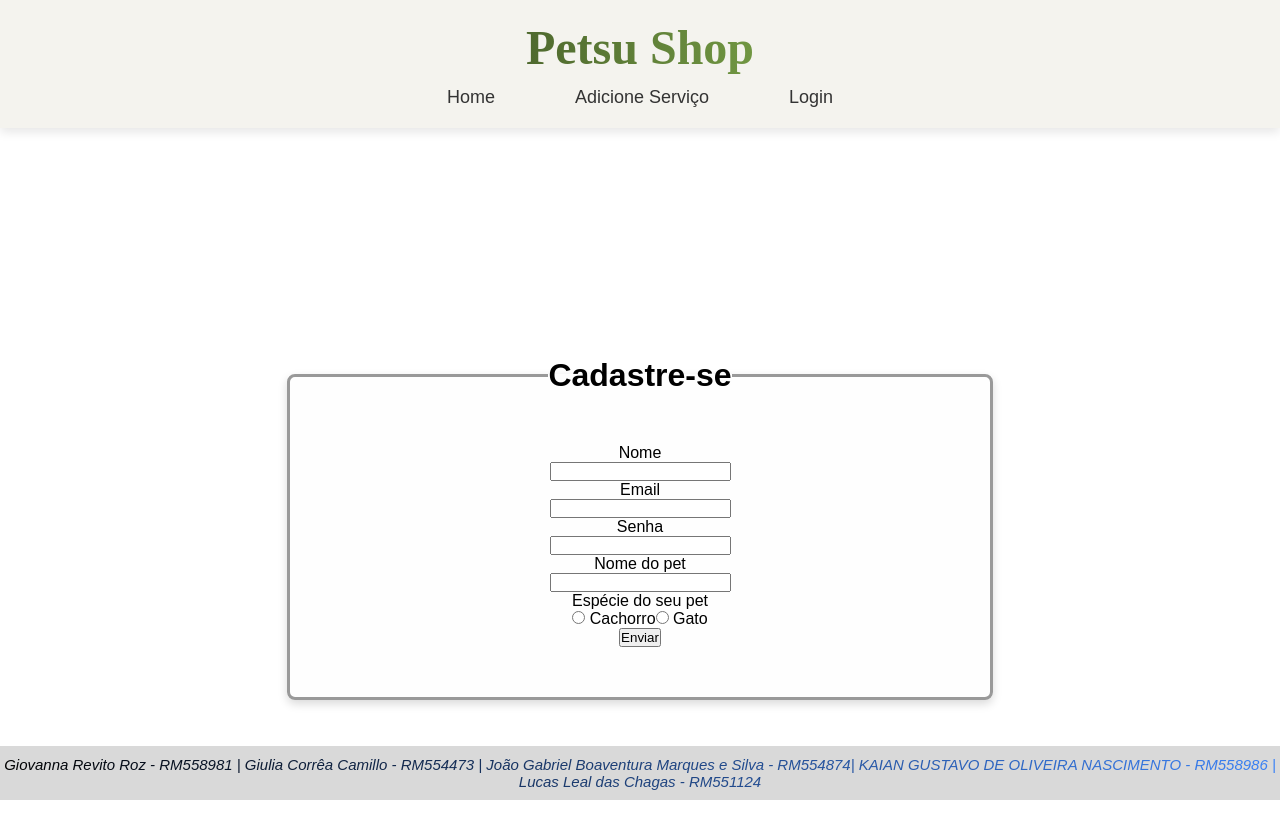
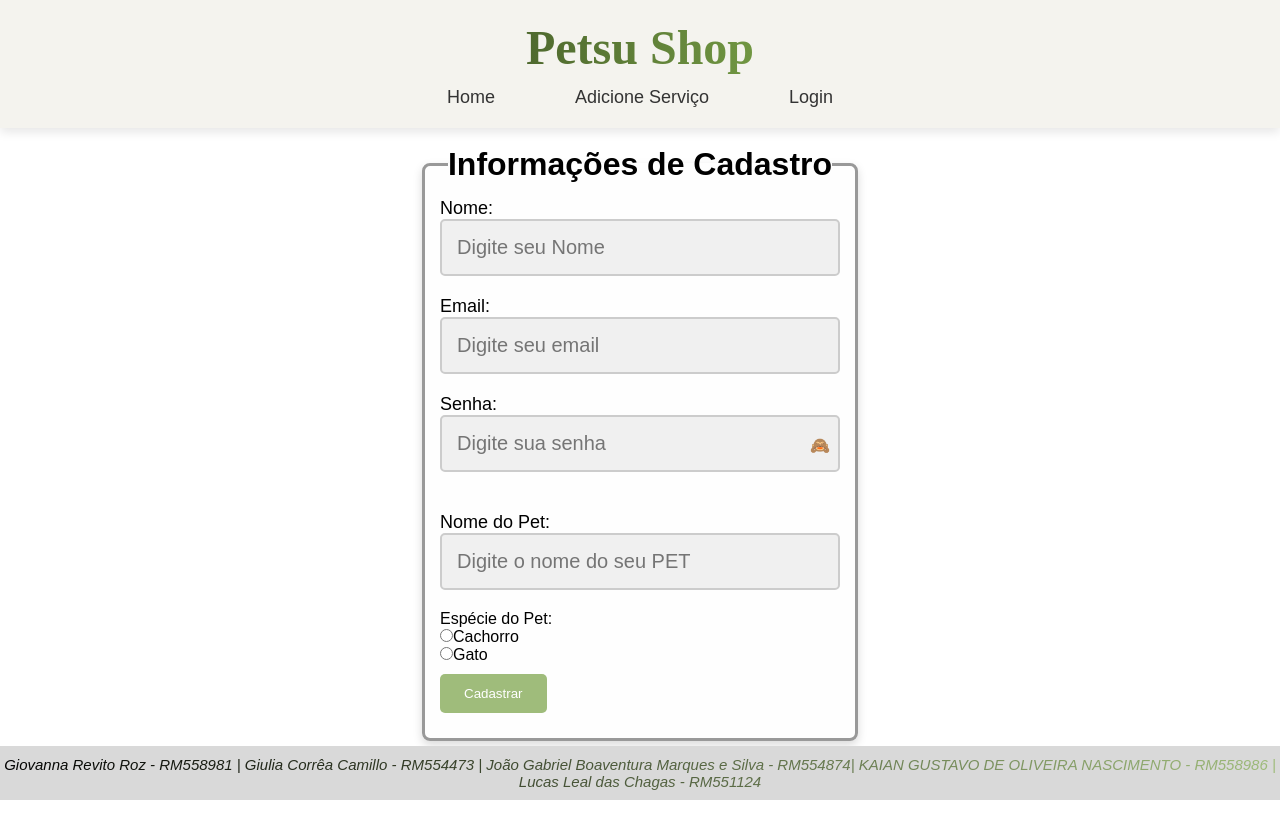
Before and after one commit to LucasLDC/cp4front, a Next.js app in the folder Checkpoint5/: page /Cadastro in a window 1280 px wide. Shown: the top 838 px of the page. After the commit the page ends 800 px from the top, so only its background shows below. Built offline with nearby package versions, Linux system fonts and the light colour scheme.

Commit message:
fiz muita coisa;

```diff
--- /dev/null
+++ b/Checkpoint5/data/servicos.json.tsx
@@ -0,0 +1,5 @@
+import data from './servicos.json'
+
+export default function handler(req,res){
+    res.status(200).json(data);
+}
--- a/Checkpoint5/src/app/Cadastro/Cadastro.module.css
+++ b/Checkpoint5/src/app/Cadastro/Cadastro.module.css
@@ -1,11 +1,75 @@
+.container {
+    height: 60vh;
+    display: flex;
+    justify-content: center;
+    align-items: center;
+}
+
 .fieldset {
     border: 3px solid #999;
     border-radius: 8px;
-    padding: 50px;
-    /* margin: 30px 0; */
+    padding: 15px;
     background-color: #fefefe;
     box-shadow: 0 4px 10px rgba(0, 0, 0, 0.15);
     width: 100%;
-    max-width: 600px;
+    max-width: 400px;
+    margin: 150px 0px 0px 0px;
+}
+
+.legend {
+    font-size: 2rem;
+    font-weight: bold;
     text-align: center;
 }
+
+.button {
+    margin: 10px 0px;
+    padding: 12px 24px;
+    background-color: #9FBC7B;
+    color: white;
+    border: none;
+    border-radius: 5px;
+    transition: background-color 0.3s ease, transform 0.2s;
+    cursor: pointer;
+}
+
+.input {
+    width: 100%;
+    padding: 15px;
+    margin-bottom: 20px;
+    border: 2px solid #CCCCCC;
+    border-radius: 5px;
+    background-color: #F0F0F0;
+    font-size: 20px;
+    box-sizing: border-box;
+    transition: border-color 0.3s ease;
+}
+
+.texto {
+    font-size: large;
+}
+
+.passwordContainer {
+    position: relative;
+    width: 100%;
+    margin-bottom: 20px;
+}
+
+.passwordContainer .input {
+    padding-right: 40px;
+}
+
+.toggleButton {
+    position: absolute;
+    right: 10px;
+    top: 30px;
+    transform: translateY(-50%);
+    background: none;
+    border: none;
+    cursor: pointer;
+    font-size: 16px;
+}
+
+.toggleButton:focus {
+    outline: none;
+}
--- a/Checkpoint5/src/app/Cadastro/page.tsx
+++ b/Checkpoint5/src/app/Cadastro/page.tsx
@@ -1,110 +1,85 @@
-"use client";
-import React, { useState } from "react";
-import CadastroContainer from "../css_Styled_Components/CadastroCss";
-import styles from "./Cadastro.module.css";
-import { useRouter } from "next/navigation"; // Correto no App Router
+'use client';
+import { useState } from 'react';
+import { useRouter } from 'next/navigation';
+import styles from './Cadastro.module.css';
 
-const PageCadastro = () => {
-  const rota = useRouter();
-  const [nome, setNome] = useState("");
-  const [email, setEmail] = useState("");
-  const [senha, setSenha] = useState("");
-  const [nomePet, setNomePet] = useState("");
-  const [especiePet, setEspeciePet] = useState("");
-  const [error, setError] = useState("");
+const Register = () => {
+  const [name, setName] = useState('');
+  const [email, setEmail] = useState('');
+  const [password, setPassword] = useState('');
+  const [nomePet, setNomePet] = useState('');
+  const [especiePet, setEspeciePet] = useState('');
+  const [showPassword, setShowPassword] = useState(false);
 
-  const handleCadastro = async (e) => {
-    e.preventDefault(); // Previne o comportamento padrão do formulário
+  const router = useRouter();
 
-    // Validação dos campos
-    if (!nome || !email || !senha || !nomePet || !especiePet) {
-      setError("Todos os campos são obrigatórios.");
-      return;
-    }
+  const togglePasswordVisibility = () => {
+    setShowPassword(!showPassword);
+  };
 
-    // Validação do formato do email
-    const emailRegex = /^[^\s@]+@[^\s@]+\.[^\s@]+$/;
-    if (!emailRegex.test(email)) {
-      setError("Por favor, insira um email válido.");
-      return;
-    }
+  const handleRegister = (e: React.FormEvent) => {
+    e.preventDefault();
 
-    // Dados do cadastro
-    const cadastroData = {
-      nome,
+    const user = {
+      name,
       email,
-      senha,
+      password,
       nomePet,
       especiePet,
     };
 
-    try {
-      // Envio para API que salva num arquivo JSON
-      const response = await fetch("/api/cadastro", {
-        method: "POST",
-        headers: {
-          "Content-Type": "application/json",
-        },
-        body: JSON.stringify(cadastroData),
-      });
+    localStorage.setItem('user', JSON.stringify(user));
 
-      if (response.ok) {
-        // Armazena no web storage
-        localStorage.setItem("cadastroData", JSON.stringify(cadastroData)); // Armazena todos os dados
-        localStorage.setItem("email", email); // Armazena apenas o email
-        localStorage.setItem("senha", senha); // Armazena apenas a senha
-        sessionStorage.setItem("logado", "true");
-        rota.push("/Login"); // Redireciona para a página de login
-      } else {
-        setError("Erro ao realizar o cadastro.");
-      }
-    } catch (error) {
-      console.error("Erro ao enviar dados:", error);
-      setError("Erro ao realizar o cadastro.");
-    }
+    router.push('/Login');
   };
 
   return (
-    <CadastroContainer>
+    <div className={styles.container}>
       <fieldset className={styles.fieldset}>
-        <legend><h1>Cadastre-se</h1></legend>
+        <legend className={styles.legend}>Informações de Cadastro</legend>
+        <form onSubmit={handleRegister}>
 
-        <label htmlFor="nome">Nome
-          <br />
-          <input type="text" id="nome" value={nome} onChange={(e) => setNome(e.target.value)} />
-        </label>
-        <br />
+          <div>
+            <label className={styles.texto}>Nome:</label>
+            <input className={styles.input} type="text" placeholder='Digite seu Nome' value={name} onChange={(e) => setName(e.target.value)} required />
+          </div>
 
-        <label htmlFor="email">Email
-          <br />
-          <input type="email" id="email" value={email} onChange={(e) => setEmail(e.target.value)} />
-        </label>
-        <br />
+          <div>
+            <label className={styles.texto}>Email:</label>
+            <input className={styles.input} type="email" placeholder='Digite seu email' value={email} onChange={(e) => setEmail(e.target.value)} required/>
+          </div>
 
-        <label htmlFor="senha">Senha
-          <br />
-          <input type="password" id="senha" value={senha} onChange={(e) => setSenha(e.target.value)} />
-        </label>
-        <br />
+          <div>
+            <label className={styles.texto}>Senha:</label>
+            <div className={styles.passwordContainer}>
+              <input className={styles.input} type={showPassword ? 'text' : 'password'} placeholder='Digite sua senha' value={password} onChange={(e) => setPassword(e.target.value)} required/>
+              <button type="button" onClick={togglePasswordVisibility} className={styles.toggleButton}>
+                {showPassword ? '👁️' : '🙈'}
+              </button>
+            </div>
+          </div>
 
-        <label htmlFor="nomePet">Nome do pet
-          <br />
-          <input type="text" id="nomePet" value={nomePet} onChange={(e) => setNomePet(e.target.value)} />
-        </label>
-        <br />
+          <div>
+            <label className={styles.texto}>Nome do Pet:</label>
+            <input  className={styles.input} type="text" placeholder='Digite o nome do seu PET' value={nomePet} onChange={(e) => setNomePet(e.target.value)} required/>
+          </div>
 
-        <label htmlFor="especiePet">Espécie do seu pet
-          <br />
-          <input type="radio" name="especiePet" value="Cachorro" onChange={(e) => setEspeciePet(e.target.value)} /> Cachorro
-          <input type="radio" name="especiePet" value="Gato" onChange={(e) => setEspeciePet(e.target.value)} /> Gato
-        </label>
-        <br />
-
-        <button type="submit" onClick={handleCadastro}>Enviar</button>
+          <div>
+            <label>Espécie do Pet:</label>
+            <div>
+              <input type="radio" id="dog" name="petSpecies" value="Cachorro" onChange={(e) => setEspeciePet(e.target.value)} required/>
+              <label htmlFor="dog">Cachorro</label>
+            </div>
+            <div>
+              <input type="radio" id="cat" name="petSpecies" value="Gato" onChange={(e) => setEspeciePet(e.target.value)} required/>
+              <label htmlFor="cat">Gato</label>
+            </div>
+          </div>
+          <button className={styles.button} type="submit">Cadastrar</button>
+        </form>
       </fieldset>
-      {error && <p>{error}</p>}
-    </CadastroContainer>
+    </div>
   );
 };
 
-export default PageCadastro;
+export default Register;
--- a/Checkpoint5/src/app/Footer/Footer.module.css
+++ b/Checkpoint5/src/app/Footer/Footer.module.css
@@ -12,7 +12,7 @@
 .p{
     font-size: 15px;
         font-style: italic;
-        background: linear-gradient(90deg, black, #3b82f6);
+        background: linear-gradient(90deg, black, #9FBC7B);
         -webkit-background-clip: text;
         -webkit-text-fill-color: transparent;
         background-clip: text;
--- a/Checkpoint5/src/app/Login/Login.module.css
+++ b/Checkpoint5/src/app/Login/Login.module.css
@@ -63,3 +63,28 @@
     font-size: 18px;
     margin-bottom: 25px;
 }
+
+.passwordContainer {
+    position: relative;
+    width: 100%;
+    margin-bottom: 20px;
+}
+
+.passwordContainer .input {
+    padding-right: 40px;
+}
+
+.toggleButton {
+    position: absolute;
+    right: 10px;
+    top: 30px;
+    transform: translateY(-50%);
+    background: none;
+    border: none;
+    cursor: pointer;
+    font-size: 16px;
+}
+
+.toggleButton:focus {
+    outline: none;
+}
--- a/Checkpoint5/src/app/css_Styled_Components/CadastroCss.ts
+++ /dev/null
@@ -1,11 +0,0 @@
-import styled from "styled-components";
-
- const CadastroContainer = styled.div`
-    height: 100vh;
-    display: flex;
-    align-items: center;
-    justify-content: center;
-    align-items: center;
- `
-
- export default CadastroContainer
--- a/Checkpoint5/src/app/reset.css
+++ b/Checkpoint5/src/app/reset.css
@@ -1,5 +1,5 @@
 *{
     padding: 0;
     margin: 0;
-    font-family: Arial, Helvetica, sans-serif;
+    font-family: Arial;
 }
```
Also changed, not shown: Checkpoint5/src/app/Dashboard/page.tsx (added, +117 -0 lines), Checkpoint5/src/app/Login/page.tsx (+47 -28 lines), Checkpoint5/data/servicos.json (renamed from Checkpoint5/data/cadastro.json), 1 other file (tests, documents, lock files or other folders).
